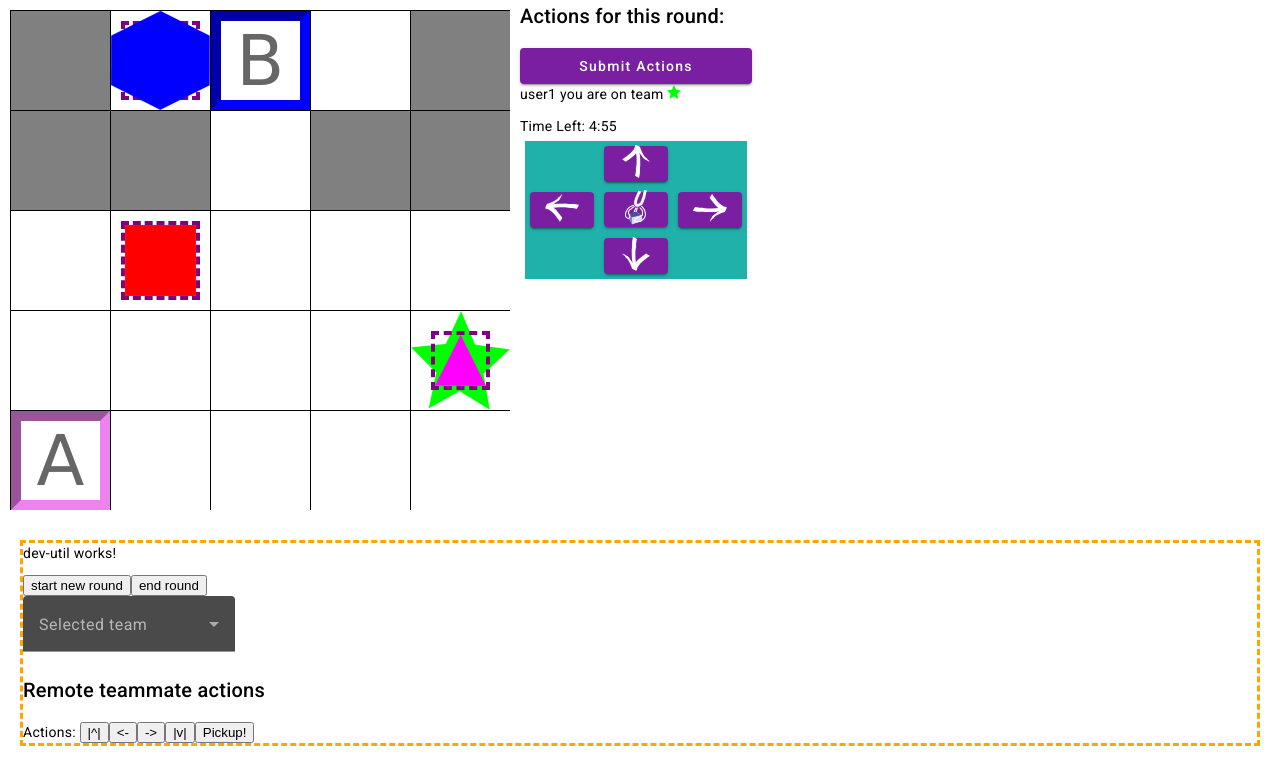
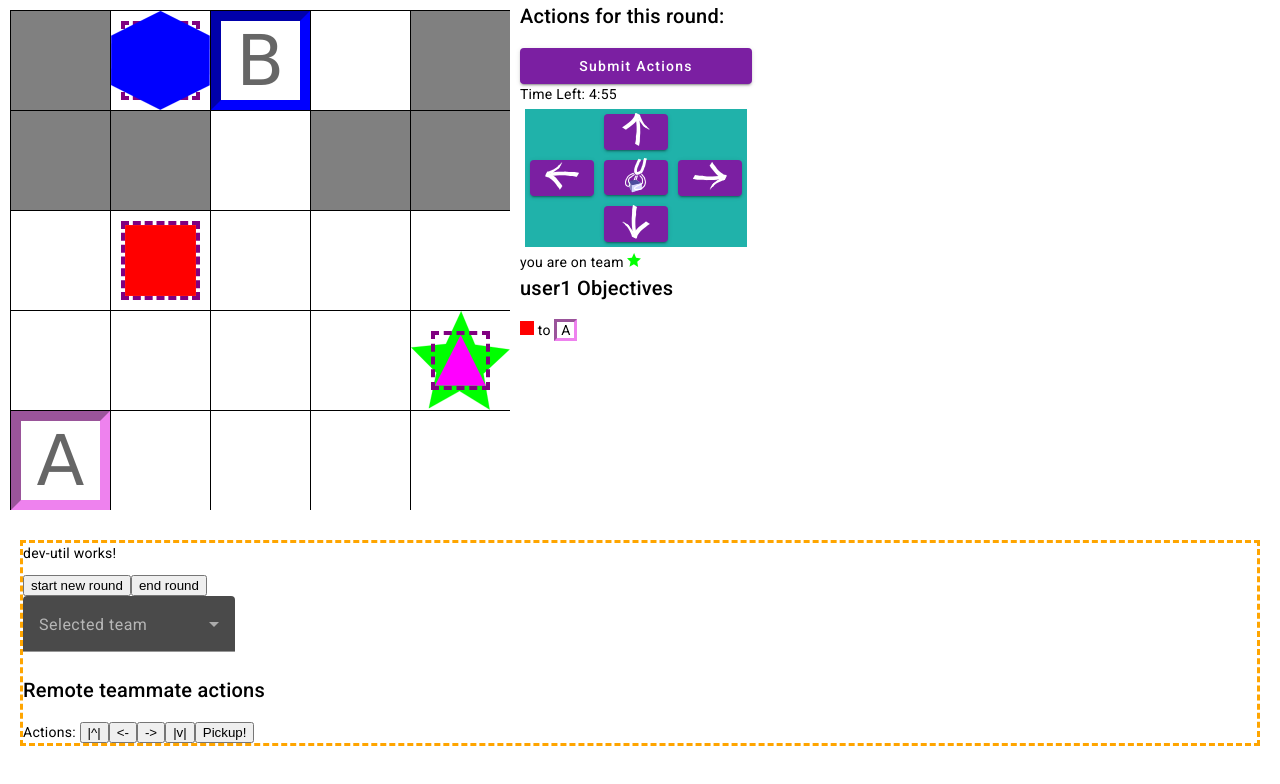
Before and after one commit to zerotwooneone/TeamGame, an Angular app in the folder zh-teamgame/: page / in a window 1280 px wide. Shown: the top 784 px of the page. Built offline with nearby package versions, Linux system fonts and the light colour scheme.

Commit message:
display objectives

```diff
--- a/zh-teamgame/src/app/domain/objective/objective.ts
+++ b/zh-teamgame/src/app/domain/objective/objective.ts
@@ -52,16 +52,11 @@ export class Objective {
                 continue;
             }
             if (token.dropOff) {
-                const filter = Color.ToColorFilter(token.dropOff.color);
-                if (!filter) {
-                    errors.push(`couldn't parse color for objective dropoff ${token.dropOff.letter}`);
-                    continue;
-                }
                 tokenized.push({
                     token: {
                         dropOff: {
                             letter: token.dropOff.letter,
-                            filter: filter
+                            color: token.dropOff.color
                         }
                     }
                 });
@@ -162,5 +157,5 @@ export type Token = {
 } | {
     readonly team?: undefined,
     readonly pickup?: undefined,
-    readonly dropOff: Readonly<{ readonly filter: ColorFilter, readonly letter: string }>
+    readonly dropOff: Readonly<{ readonly color: string, readonly letter: string }>
 }
--- a/zh-teamgame/src/app/team-input/team-input.component.html
+++ b/zh-teamgame/src/app/team-input/team-input.component.html
@@ -1,8 +1,3 @@
-<p *ngIf="user">
-    <span class="user-name">{{user.id}}</span> you are on team <span *ngIf="!teamShape"
-        class="team-name">{{user.teamId}}</span><span class="team-token"><img *ngIf="teamShape" [src]="teamShape"
-            [ngStyle]="{'filter':teamTokenFilter}" class="team-token" /></span>
-</p>
 <div class="round-timer" *ngIf="timeLeft">Time Left: {{timeLeft|async}}</div>
 <div class="movement-container">
     <button class="action move-north" mat-raised-button color="primary" [disabled]="actionDisabled" (click)="moveUp()">
@@ -21,3 +16,31 @@
         <img class="pickup" src="../../assets/token-movement/pickup.white.svg" />
     </button>
 </div>
+<div *ngIf="user">
+    <div>
+        <span>you are on team </span><span *ngIf="!teamShape" class="team-name">{{user.teamId}}</span><span
+            class="team-token"><img *ngIf="teamShape" [src]="teamShape" [ngStyle]="{'filter':teamTokenFilter}"
+                class="team-token" /></span>
+        <h2>{{user.id}} Objectives</h2>
+        <div *ngFor="let obj of user.objectives">
+            <span *ngFor="let token of obj.tokenized">
+                <span *ngIf="token.text">{{token.text}}</span>
+                <span *ngIf="token.token">
+                    <span *ngIf="token.token.pickup">
+                        <img [src]="token.token.pickup.shape" [ngStyle]="{'filter':token.token.pickup.filter}"
+                            class="team-token" />
+                    </span>
+                    <span *ngIf="token.token.dropOff" style="border-style:inset;"
+                        [ngStyle]="{'border-color':token.token.dropOff.color}">
+                        {{token.token.dropOff.letter}}
+                    </span>
+                    <span *ngIf="token.token.team">
+                        <img [src]="token.token.team.shape" [ngStyle]="{'filter':token.token.team.filter}"
+                            class="team-token" />
+                    </span>
+                </span>
+                <span>&nbsp;</span>
+            </span>
+        </div>
+    </div>
+</div>
--- a/zh-teamgame/src/assets/mock/user.json
+++ b/zh-teamgame/src/assets/mock/user.json
@@ -11,7 +11,7 @@
         },
 		{ "token": { "dropOff": {
 			"letter": "A",
-			"color": "Red"
+			"color": "Violet"
 			}}
         }
 
```
